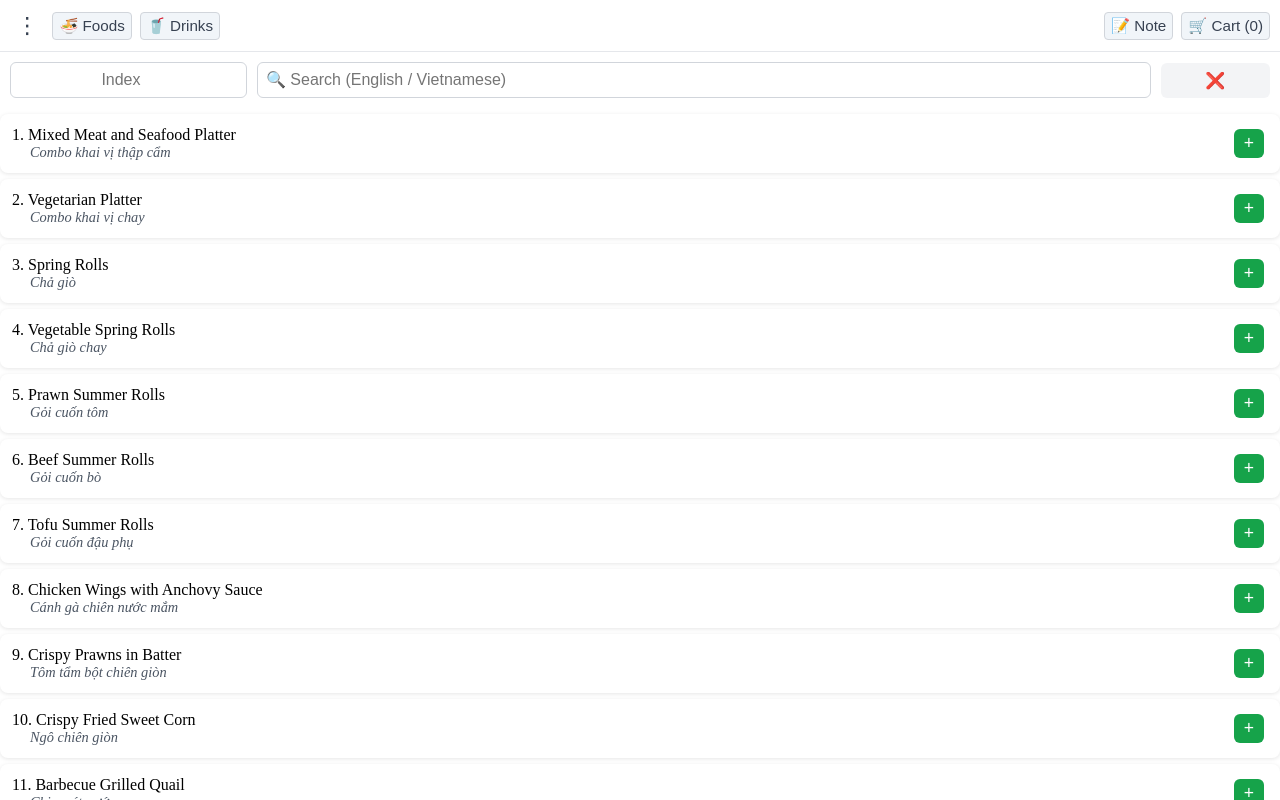
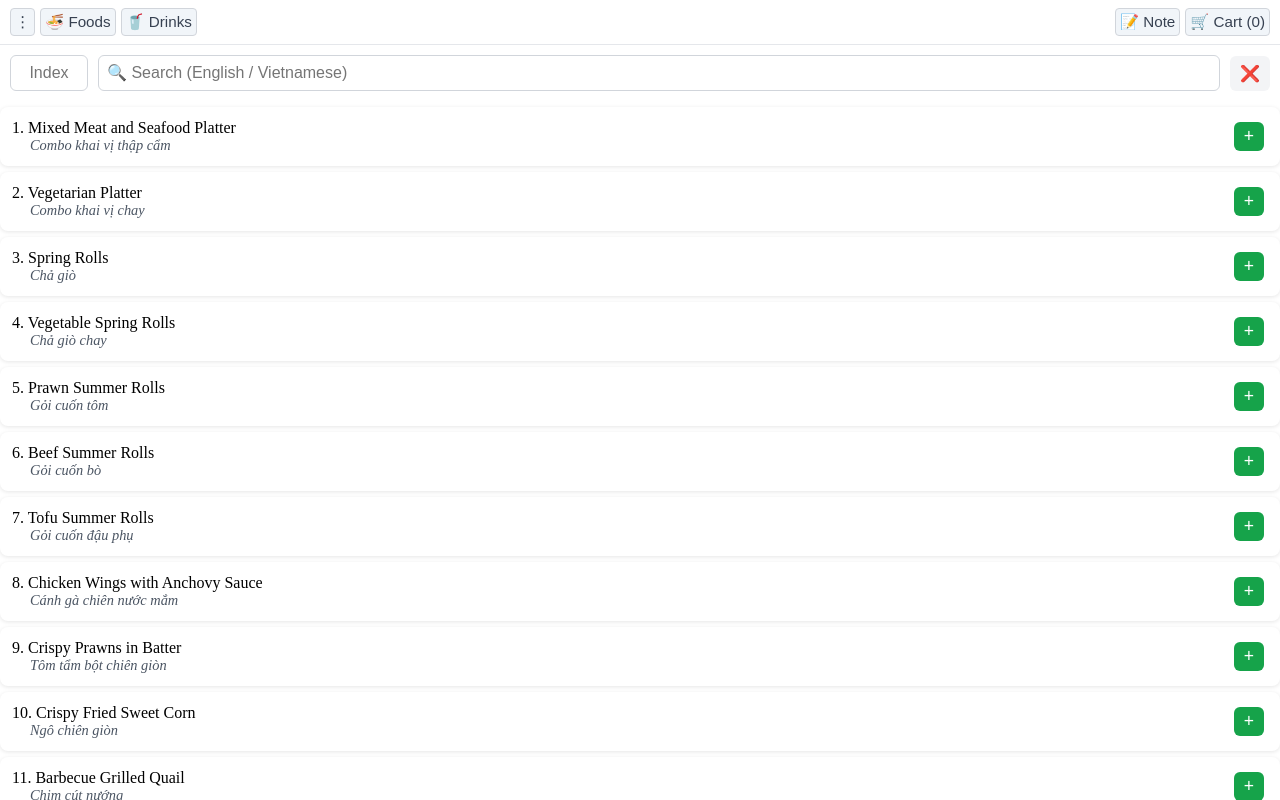
Before and after one commit to khieuvm/MenuWonderPho, a plain HTML site: page index.html in a window 1280 px wide. Drawn offline with Linux system fonts and the light colour scheme.

Commit message:
Update size of button

```diff
--- a/index.html
+++ b/index.html
@@ -83,7 +83,7 @@
             <!-- Header -->
             <div class="header-box safe-top">
                 <div class="menu-wrapper">
-                    <button id="menuBtn" class="header-btn menu-btn">⋮</button>
+                    <button id="menuBtn" class="header-btn">⋮</button>
                     <!-- Dropdown menu -->
                     <div id="menuDropdown" class="menu-dropdown">
                         <button class="menu-item" data-action="updateFood">Update Food</button>
@@ -100,7 +100,7 @@
 
             <!-- Search Box -->
             <div class="search-box">
-                <input id="indexInput" type="number" placeholder="Index" class="index-input">
+                <input id="indexInput" type="text" placeholder="Index" class="index-input">
                 <input id="searchInput" type="text" placeholder="🔍 Search (English / Vietnamese)" class="search-input">
                 <button id="btnClearSearch" class="clear-btn">❌</button>
             </div>
--- a/script.js
+++ b/script.js
@@ -737,7 +737,7 @@ menuDropdown.addEventListener("click", (e) => {
             openHistoryPopup();
             break;
         case "about":
-            alert("ℹ️ Sample ordering system by Khieu Vu 😎");
+            alert("ℹ️ This ordering system by Khieudeptrai 😎");
             break;
     }
 });
--- a/style.css
+++ b/style.css
@@ -59,7 +59,7 @@ body {
 .header-box {
     display: flex;
     align-items: center;
-    gap: 8px;
+    gap: 5px;
     padding: 8px 10px;
     background: #fff;
     border-bottom: 1px solid #e5e7eb;
@@ -74,7 +74,7 @@ body {
     color: #374151;
     border: 1px solid #d1d5db;
     border-radius: 4px;
-    padding: 4px 6px;
+    padding: 4px;
     font-size: 0.95rem;
     flex-shrink: 0;
     white-space: nowrap;
@@ -101,7 +101,7 @@ body {
 
 .index-input {
     flex: 2;
-    min-width: 60px;
+    max-width: 60px;
     padding: 8px;
     border: 1px solid #d1d5db;
     border-radius: 6px;
@@ -122,7 +122,7 @@ body {
 
 .clear-btn {
     flex: 1;
-    min-width: 45px;
+    max-width: 40px;
     text-align: center;
     padding: 8px 0;
     border: none;
@@ -187,21 +187,6 @@ body {
     font-size: 0.95rem;
     margin-left: 10px;
     color: #1e3a8a;
-}
-
-.menu-btn {
-    background: none;
-    border: none;
-    font-size: 1.4rem;
-    cursor: pointer;
-    color: #374151;
-    padding: 4px 6px;
-    border-radius: 6px;
-    transition: background 0.2s;
-}
-
-.menu-btn:hover {
-    background: #f3f4f6;
 }
 
 .menu-dropdown {
```
